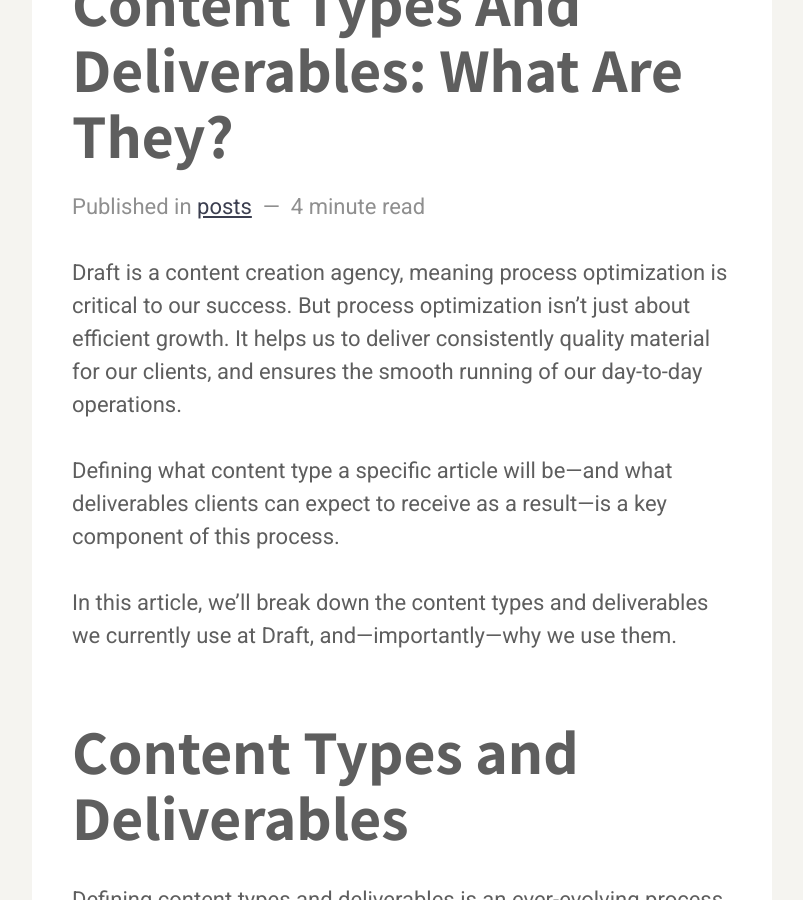
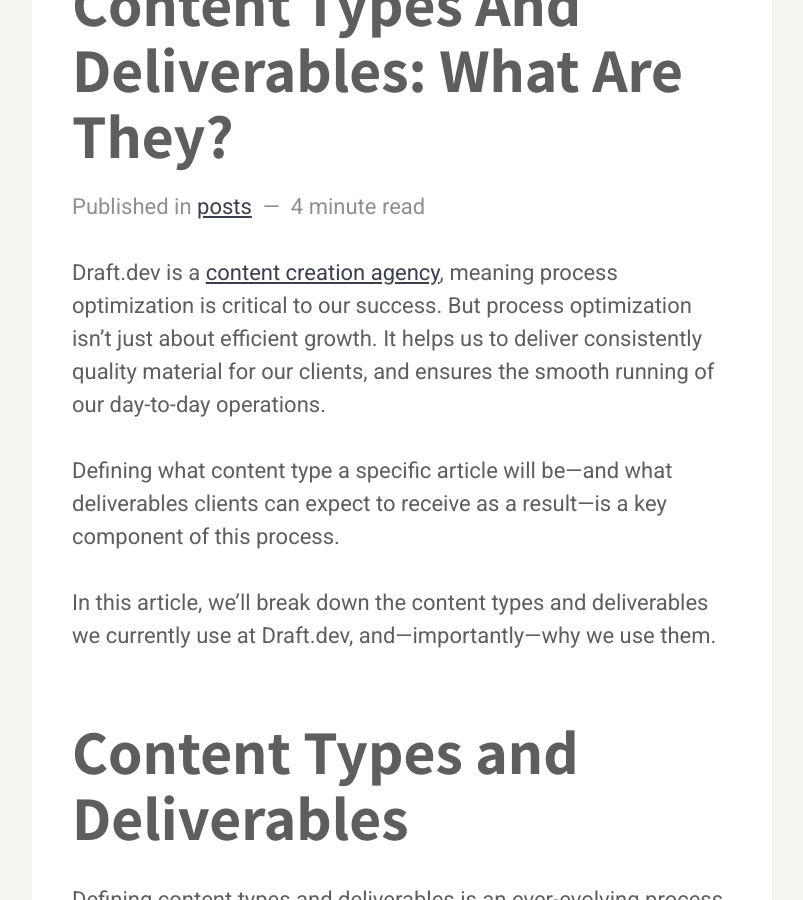
Before and after one commit to karllhughes/learn, a Jekyll site: the page built from _posts/2021-08-20-content-types-and-deliverables-what-are-they.md, in a window 1280 px wide and 900 px high, scrolled down 695 px. Shown: the whole window, without its empty margins (238-1041 px from the left). Built offline with Jekyll 4.4.1, drawn with Linux system fonts in a browser that asks for light colours; a script that is not in the unit is left out; some of the changed text lies outside the part shown.

Commit message:
Update Posts “2021-08-20-content-types-and-deliverables-what-are-they”

```diff
--- a/_posts/2021-08-20-content-types-and-deliverables-what-are-they.md
+++ b/_posts/2021-08-20-content-types-and-deliverables-what-are-they.md
@@ -8,11 +8,11 @@
 date: 2021-08-20T17:33:03.132Z
 img: /assets/posts/zimmtiy.jpeg
 ---
-Draft is a content creation agency, meaning process optimization is critical to our success. But process optimization isn’t just about efficient growth. It helps us to deliver consistently quality material for our clients, and ensures the smooth running of our day-to-day operations.
+Draft.dev is a [content creation agency](https://draft.dev/learn/content-creation-agency), meaning process optimization is critical to our success. But process optimization isn’t just about efficient growth. It helps us to deliver consistently quality material for our clients, and ensures the smooth running of our day-to-day operations.
 
 Defining what content type a specific article will be—and what deliverables clients can expect to receive as a result—is a key component of this process.
 
-In this article, we’ll break down the content types and deliverables we currently use at Draft, and—importantly—why we use them.
+In this article, we’ll break down the content types and deliverables we currently use at Draft.dev, and—importantly—why we use them.
 
 ## Content Types and Deliverables
 
@@ -65,7 +65,7 @@
 
 Content types and deliverables significantly help define our expectations for both our writers and clients. While you can certainly run a content creation agency without these concepts, adopting them will allow you to more consistently deliver quality content without sacrificing speed.
 
-Some writers are good at persuasive writing but not tutorials, others are the exact opposite. Defining content types and deliverables helps us assign articles to the writers best suited for them, resulting in great content.
+Some writers are good at persuasive writing but not tutorials, others are the exact opposite. Defining content types and deliverables helps us [assign articles to the writers best suited for them](https://draft.dev/learn/matching-writers), resulting in great content.
 
 ## Conclusion
 
```
